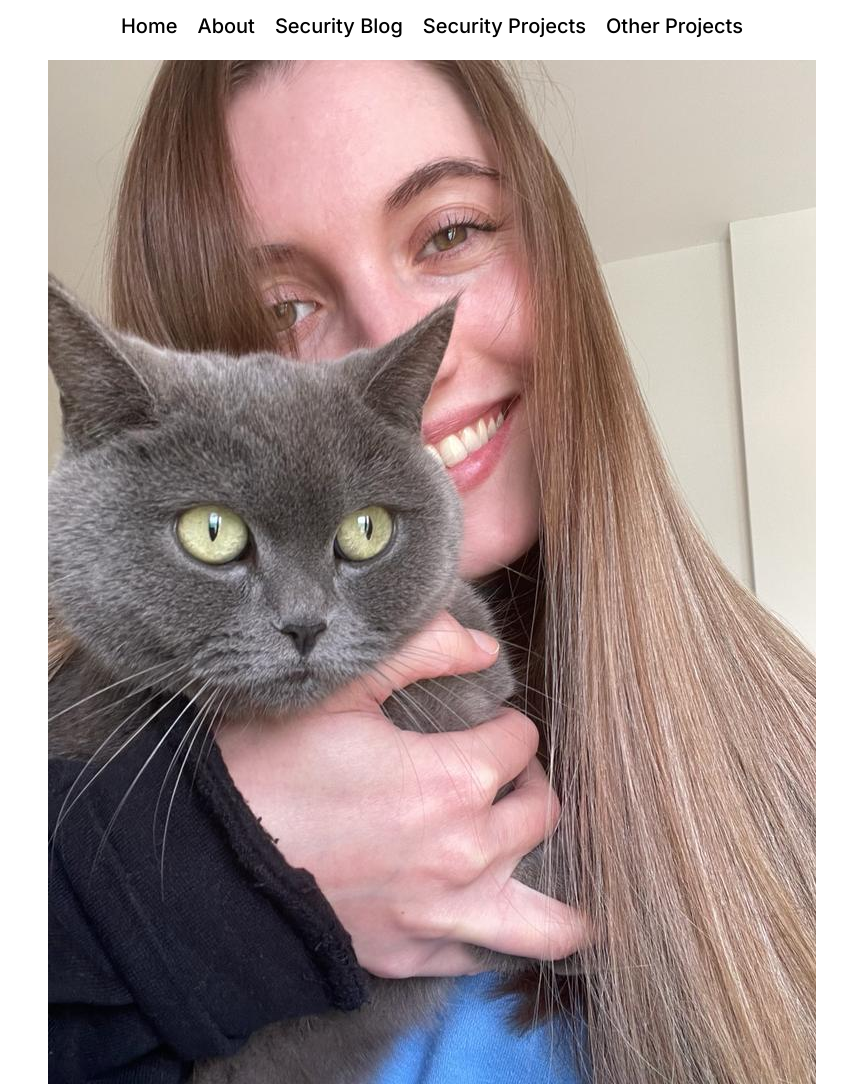
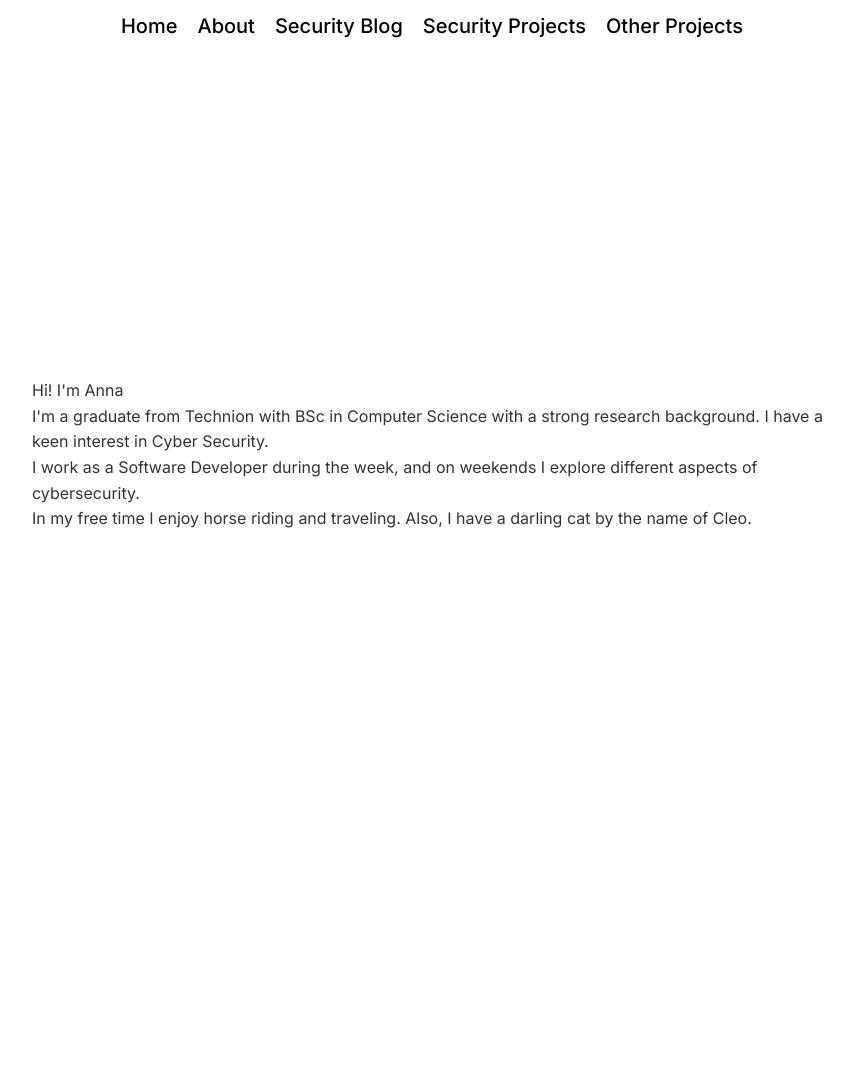
Before and after one commit to AnnaNovin/personal-website, a plain HTML site: page about-me.html in a window 1280 px wide. Shown: the top 1084 px of the page, without its empty margins (208-1061 px from the left). After the commit the page ends 910 px from the top, so only its background shows below. Drawn offline with Linux system fonts and the light colour scheme.

Commit message:
design changes

```diff
--- a/about-me.html
+++ b/about-me.html
@@ -6,37 +6,28 @@
     <title>About</title>
     <link rel="icon" type="image/png" href="icons/favicon.png">
     <link rel="stylesheet" href="styles/style.css">
-
 </head>
 
 <body>
     <div class="navigation">
         <a href="index.html">Home</a>
         <a href="about-me.html">About</a>
-        <a href="">Security Blog</a>
+        <a href="security-blog.html">Security Blog</a>
         <a href="security-projects.html">Security Projects</a>
         <a href="other-projects.html">Other Projects</a>
     </div>
 
-    <div class="container">
-        <div class="image">
-            <img src="images/me.jpg" alt="Anna"/>
-        </div>
+    <div class="about-container">
+<!--        <div class="image">-->
+<!--            <img src="images/me.jpg" alt="Anna"/>-->
+<!--        </div>-->
 
-        <div class="content">
-            <p>
-                Hi! I'm Anna
-            </p>
-            <p>
-                I'm a graduate from Technion with BSc in Computer Science with a strong research background.
-                I have a keen interest in Cyber Security.
-            </p>
-            <p>
-                I work as a Software Developer during the week, and on weekends I explore  different aspects of cyber security.
-            </p>
-            <p>
-                In my free time I enjoy horse riding and traveling. Also, I have a darling cat by the name of Cleo.
-            </p>
+        <div class="about-text">
+            <p>Hi! I'm Anna</p>
+            <p>I'm a graduate from Technion with BSc in Computer Science with a strong research background.
+                I have a keen interest in Cyber Security.</p>
+            <p>I work as a Software Developer during the week, and on weekends I explore  different aspects of cybersecurity.</p>
+            <p>In my free time I enjoy horse riding and traveling. Also, I have a darling cat by the name of Cleo.</p>
         </div>
 
     </div>
--- a/styles/about-style.css
+++ /dev/null
@@ -1,59 +0,0 @@
-.navigation {
-    text-align: center;
-}
-
-.navigation a {
-    display: inline-block;
-    padding: 10px 20px;
-    text-decoration: none;
-    margin: 30px auto;
-    margin-bottom: 10px;
-    border-radius: 5px;
-    font-family: 'Italiana', serif;
-    font-size: 23px;
-    font-weight: bold;
-    color: black;
-    transition: color 0.3s;
-
-}
-
-.navigation a:hover {
-    color: #5258df;
-    background-color: transparent;
-}
-
-
-/* ----------------------------------- */
-.container {
-    display: flex;
-    justify-content: center;
-    max-width: 900px;
-    padding: 20px;
-    margin: 100px auto;
-    align-items: center;
-}
-
-.container a {
-    color: black;
-}
-
-.content {
-    text-align: left;
-    font-family: 'Quicksand', sans-serif;
-    font-size: 17px;
-    font-weight: 400;
-    color: black;
-    padding: 10px;
-    flex: 1; /* Allow the content to grow to fill the container */
-}
-
-.image {
-    display: flex;
-    justify-content: left;
-    padding: 10px;
-}
-
-img {
-    width: 270px;
-    height: auto;
-}
--- a/styles/style.css
+++ b/styles/style.css
@@ -6,13 +6,14 @@ body {
     background-color: #ffffff;
     color: #333333;
     line-height: 1.6;
-    margin: 0;
-    padding: 60px;
+    margin: 55px;
+    padding: 0;
     display: flex;
     flex-direction: column;
     align-items: center;
     justify-content: center;
     min-height: 100vh; /* Ensure the body covers at least the viewport height */
+    overflow-x: hidden;
 }
 
 h1, h2, h3 {
@@ -119,21 +120,27 @@ h3 {
     margin: 10px 0; /* Space above and below the technology list */
 }
 
-.page-image {
+.about-container {
     display: flex;
-    justify-content: center;
-    margin-top: 10px;
-    margin-bottom: 10px;
+    align-items: flex-start;
+    gap: 20px; /* Space between image and text */
+    margin: 20px;
+    padding: 20px;
+    max-width: 800px;
 }
 
-.page-image img {
-    width: 341px;
+.image img {
+    width: 150px; /* Adjust size as needed */
     height: auto;
-    border-radius: 70%;
 }
 
+.about-text {
+    flex: 1; /* Take up the remaining space */
+}
 
-
+.about-text p {
+    margin: 0;
+}
 
 
 /*.cat-info {*/
```
Also changed, not shown: index.html (+1 -2 lines), other-projects.html (+1 -1 lines), security-blog.html (added, +23 -0 lines), security-projects.html (+1 -1 lines).
